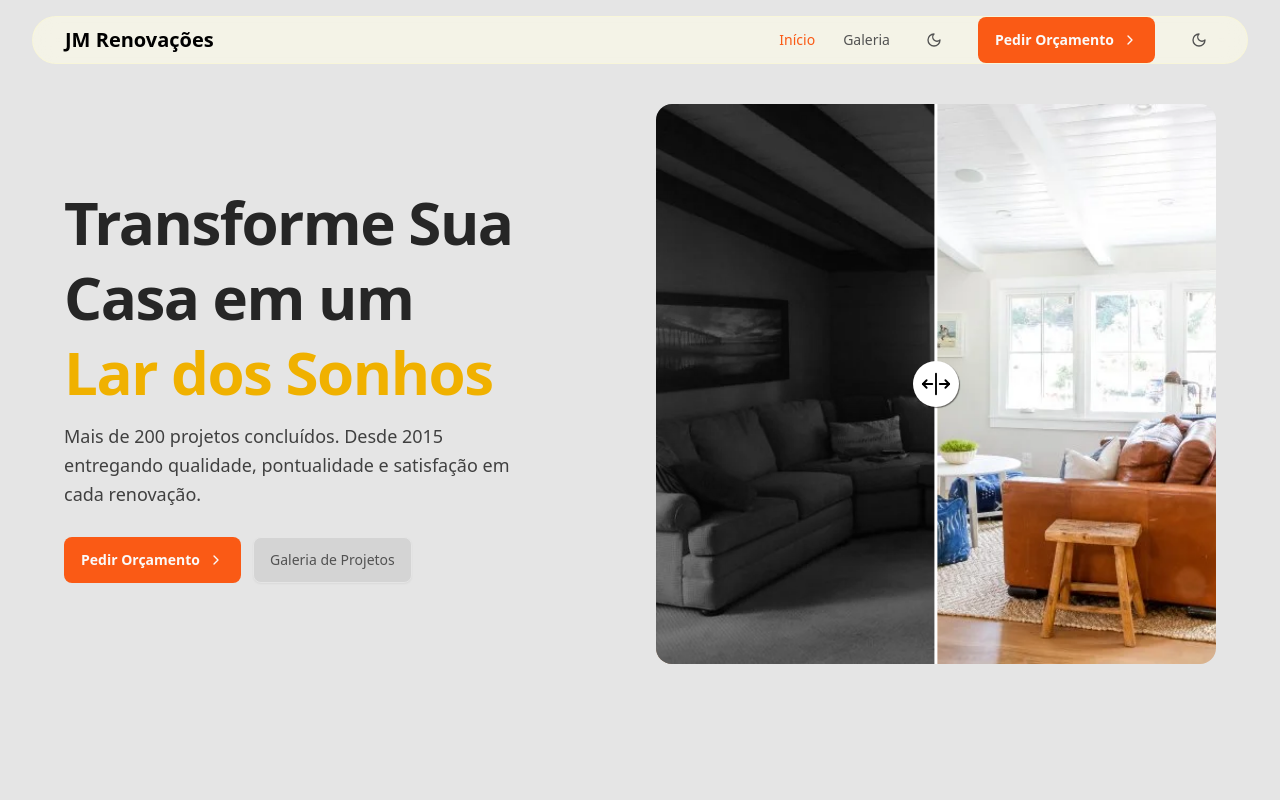
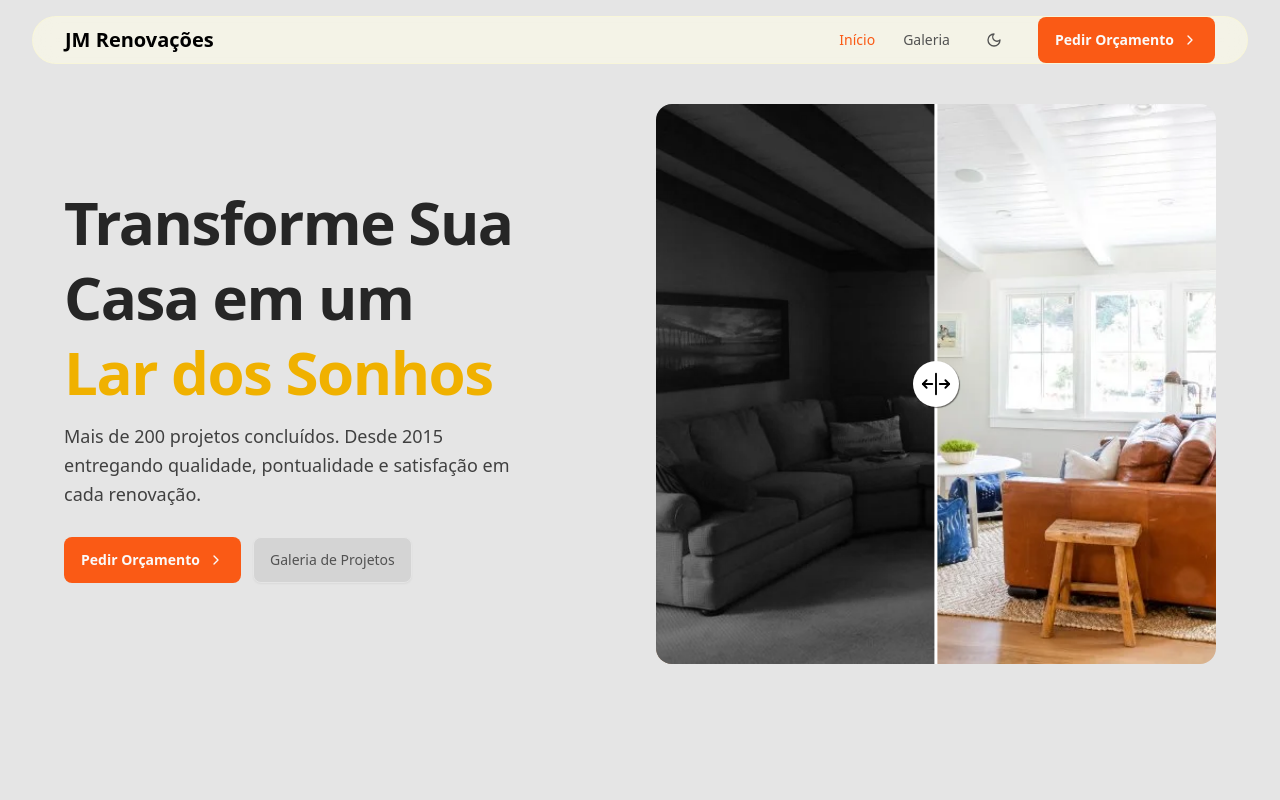
Before and after one commit to oheberson/jmrenovacoes, an Astro site: page / in a window 1280 px wide. Shown: the top 800 px of the page. Built offline with nearby package versions, Linux system fonts and the light colour scheme; Astro itself is replaced by a stand-in of ours.

Commit message:
update navbar ui

```diff
--- a/src/components/sections/navbar&footer/Navbar.astro
+++ b/src/components/sections/navbar&footer/Navbar.astro
@@ -98,9 +98,9 @@ const homeUrl = Astro.currentLocale === "fr" ? "/fr" : "/";
         <ThemeIcon />
         <PrimaryCTA title="Pedir Orçamento" url="https://wa.me/+351966467368" />
         <!-- ThemeIcon component specifically for larger screens -->
-        <span class="hidden md:inline-block">
+       <!--  <span class="hidden md:inline-block">
           <ThemeIcon />
-        </span>
+        </span> -->
       </div>
     </div>
   </nav>
```
